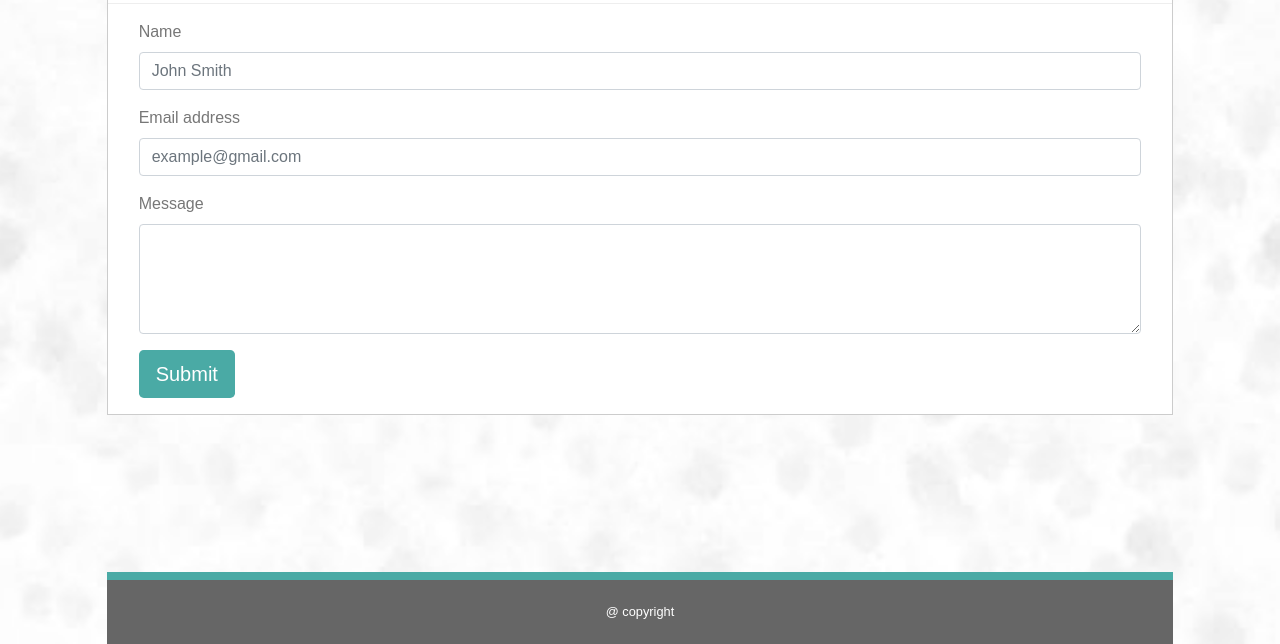
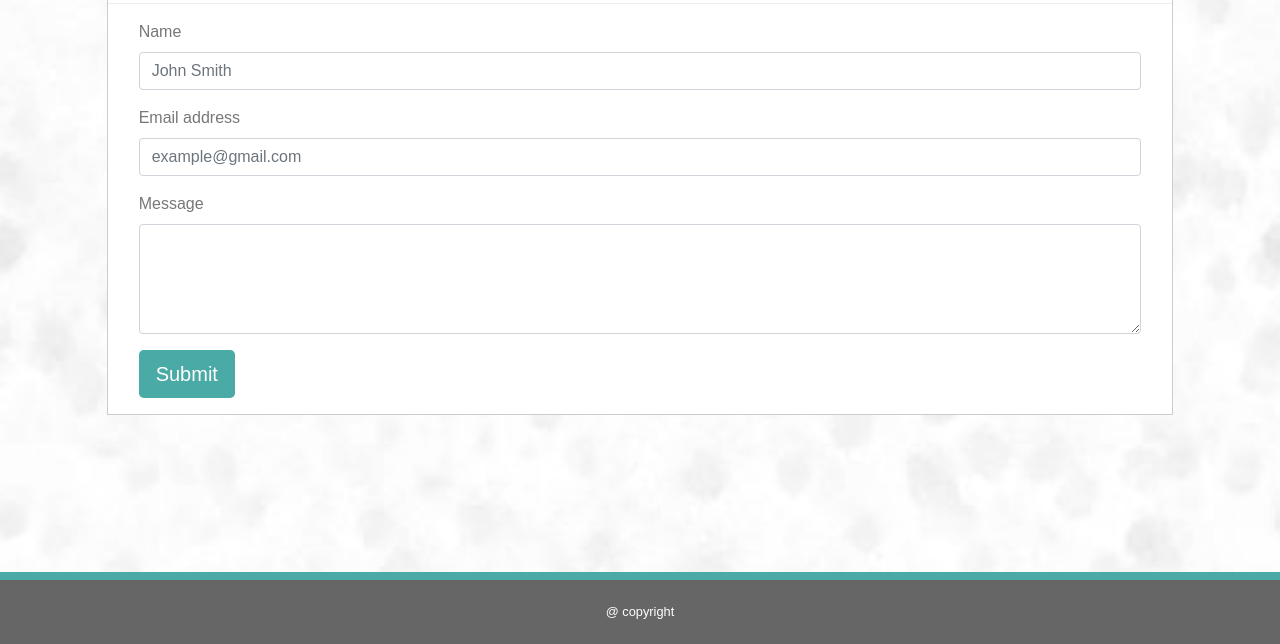
Before and after one commit to zhenyang9261/web-hw2-bootstrap-portfolio, a plain HTML site: page contact.html in a window 1280 px wide. Shown: the part 156-800 px from the top of the page. Drawn offline with nearby package versions, Linux system fonts and the light colour scheme.

Commit message:
Made footer in all 3 files full width

```diff
--- a/contact.html
+++ b/contact.html
@@ -20,7 +20,6 @@
 <body>
 
     <!-- No space on the side for xs screens. 1 Column offset on the side for bigger screens -->
-
     <nav class="navbar navbar-expand-lg navbar-light bg-light col-xs-12 col-sm-10 offset-sm-1">
         <a class="navbar-brand my-name" href="#">Zhen Yang</a>
         <button class="navbar-toggler" type="button" data-toggle="collapse" data-target="#navbarNav" aria-controls="navbarNav" aria-expanded="false" aria-label="Toggle navigation">
@@ -73,7 +72,7 @@
         </div> <!-- end of row page content -->
     </div>  <!-- end of container -->
 
-    <div class="footer page-footer col-xs-12 col-sm-10 offset-sm-1 text-center">
+    <div class="footer page-footer col-12 text-center">
         @ copyright
     </div> <!-- end of footer -->
 
```
Also changed, not shown: index.html (+1 -2 lines), portfolio.html (+1 -2 lines).
